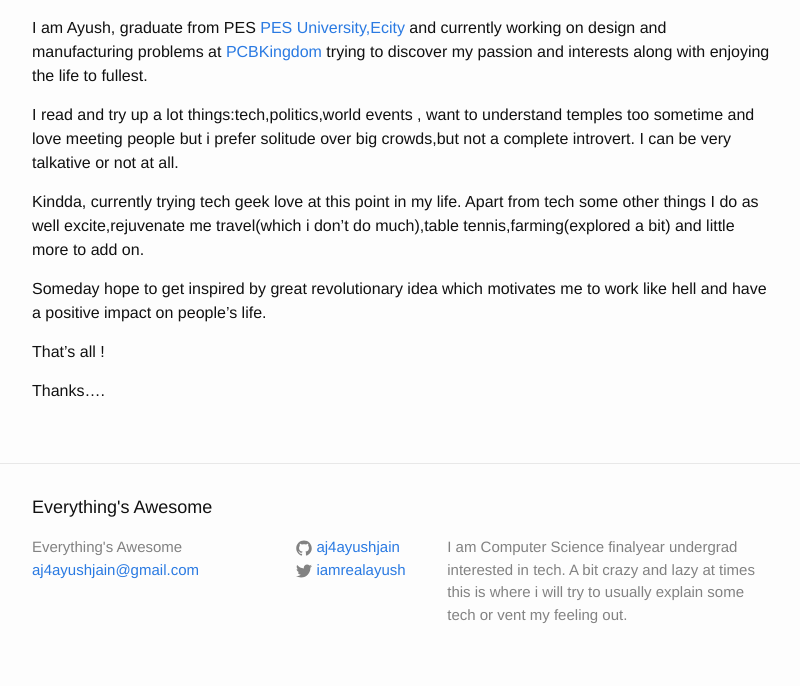
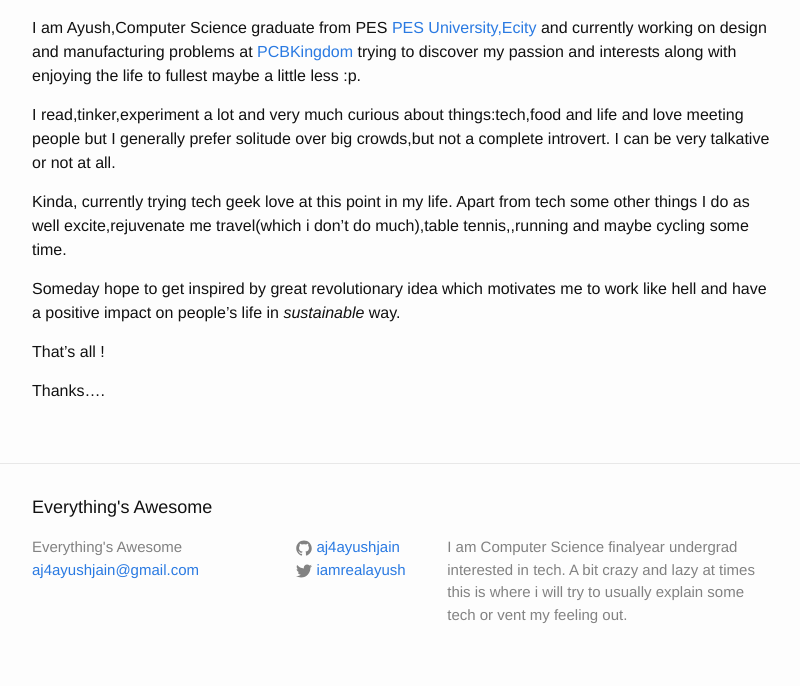
Before and after one commit to aj4ayushjain/aj4ayushjain.github.io, a Jekyll site: the page built from about.md, in a window 1280 px wide. Shown: the part 502-1188 px from the top of the page, without its empty margins (238-1038 px from the left). Built offline with Jekyll 4.4.1, drawn with Linux system fonts in a browser that asks for light colours.

Commit message:
Update about me

```diff
--- a/about.md
+++ b/about.md
@@ -10,13 +10,13 @@ permalink: /about/
 
 Hiya!!
 
-I am Ayush, graduate from PES [PES University,Ecity](https://pesitsouth.pes.edu/) and currently working on design and manufacturing problems at [PCBKingdom](https://pcbkingdom.com) trying to discover my passion and interests along with enjoying the life to fullest.
+I am Ayush,Computer Science graduate from PES [PES University,Ecity](https://pesitsouth.pes.edu/) and currently working on design and manufacturing problems at [PCBKingdom](https://pcbkingdom.com) trying to discover my passion and interests along with enjoying the life to fullest maybe a little less :p.
 
-I read and try up a lot things:tech,politics,world events , want to understand temples too sometime and love meeting people but i prefer solitude over big crowds,but not a complete introvert. I can be very talkative or not at all.
+I read,tinker,experiment a lot  and very much curious about things:tech,food and life and love meeting people but I generally prefer solitude over big crowds,but not a complete introvert. I can be very talkative or not at all.
 
-Kindda, currently trying tech geek love at this point in my life. Apart from tech some other things I do as well excite,rejuvenate me travel(which i don't do much),table tennis,farming(explored a bit) and little more to add on.
+Kinda, currently trying tech geek love at this point in my life. Apart from tech some other things I do as well excite,rejuvenate me travel(which i don't do much),table tennis,,running and maybe cycling some time.
 
-Someday hope to get inspired by great revolutionary idea which motivates me to work like hell and have a positive impact on people's life.
+Someday hope to get inspired by great revolutionary idea which motivates me to work like hell and have a positive impact on people's life in *sustainable* way.
 
 That's all !
 
```
